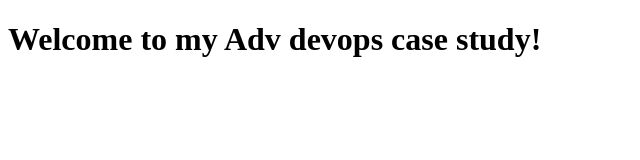
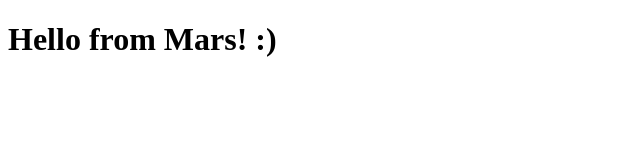
Before and after one commit to Adityacodesinpython/ADO-Case-Study, a plain HTML site: page index.html in a window 1280 px wide. Shown: the whole page, without its empty margins (0-640 px from the left). Drawn offline with Linux system fonts and the light colour scheme.

Commit message:
Update index.html

```diff
--- a/index.html
+++ b/index.html
@@ -4,6 +4,6 @@
   <title>Hello from Mars! :)</title>
 </head>
 <body>
-  <h1>Welcome to my Adv devops case study!</h1>
+  <h1>Hello from Mars! :)</h1>
 </body>
 </html>
```
